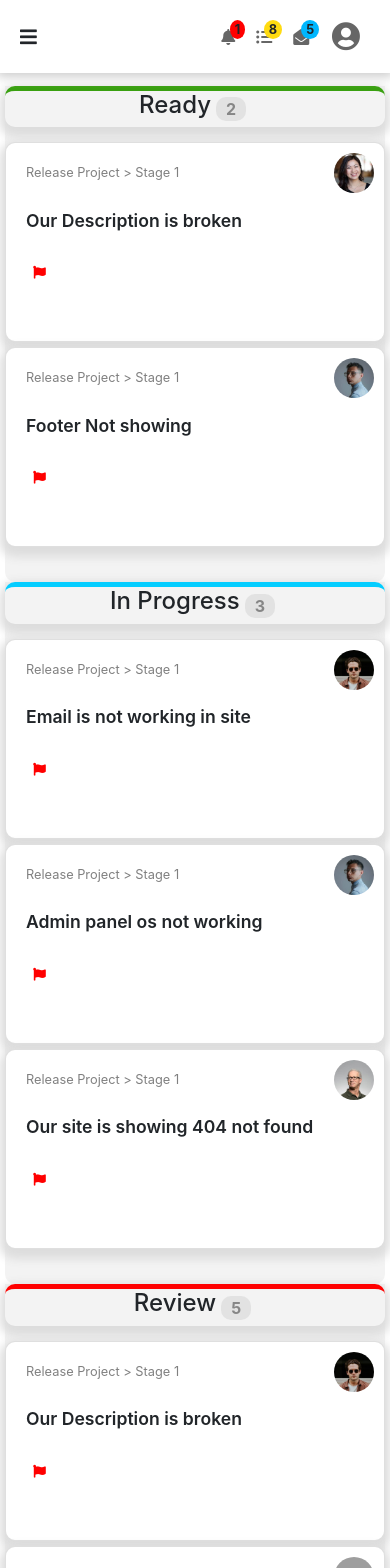
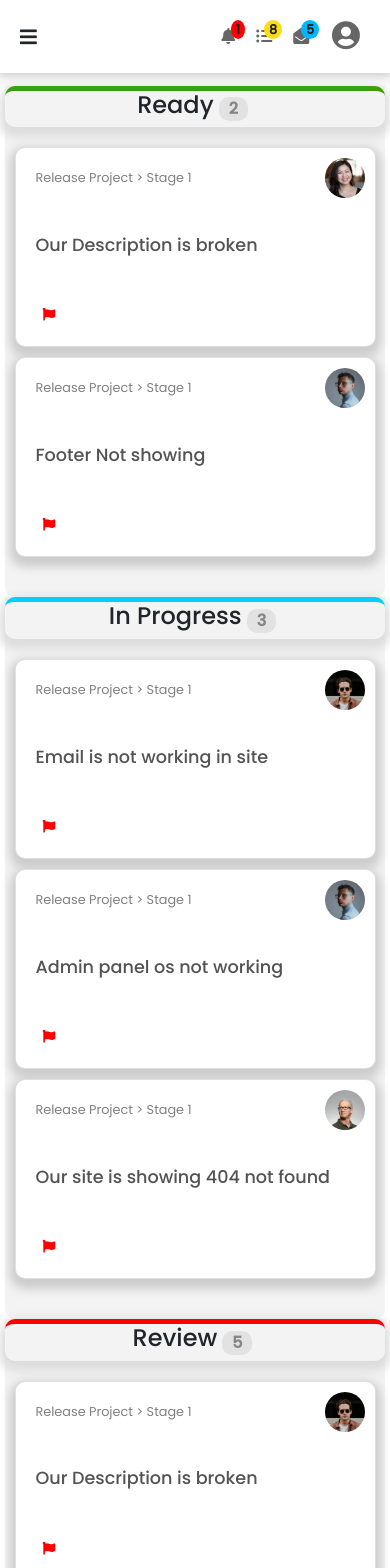
Before and after one commit to Kallyan01/React-Dashboard, a React (Create React App) app: page /ReleaseProject in a window 390 px wide. Shown: the top 1568 px of the page. Built offline with nearby package versions, Linux system fonts and the light colour scheme; grey boxes are pictures that could not be loaded.

Commit message:
added styles

```diff
--- a/src/App.css
+++ b/src/App.css
@@ -1,3 +1,4 @@
+@import url('https://fonts.googleapis.com/css2?family=Poppins:wght@200;300;400;500&display=swap');
 :root
 {
 --light-mode-bg : #5B4DE0;
@@ -8,4 +9,5 @@
   padding: 0;
   margin: 0;
   box-sizing: border-box;
+  font-family: 'Poppins', sans-serif;
 }
--- a/src/components/Dashboard/Dashboard.css
+++ b/src/components/Dashboard/Dashboard.css
@@ -13,16 +13,17 @@
 .traffic
 {
     width: 100%;
-    padding: 5% 0 0 0;
+    padding: 5% 2% 0 2%;
     display: grid;
     place-items: center;
 }
 .traffic-title
 {
-    width: 85%;
+    width: 100%;
     display: flex;
     justify-content: space-between;
     align-items: center;
+    padding: 0 7%;
 }
 .usertable
 {
@@ -56,13 +57,15 @@
     font-weight: 600;
     /* border-radius: 5px; */
     width: 33%;
+    font-weight: 500;
     /* padding: 5px; */
     background-color: rgb(235, 235, 235);
     color: rgb(85, 85, 85);
 }
 .dmy .active
 {
-    background-color: rgb(185, 185, 185);
+    background-color: blue;
+    color: #fff;
 }
 .download-data
 {
@@ -80,10 +83,16 @@
     transition: all .5s ease;
     transform: scale(1.1);
 }
-@media screen and (max-width:850px){
+@media screen and (max-width:1150px){
     .traffic
     {
-        padding: 20% 20px 0 0;
+        margin: 5% 0 0 0;
+    }
+}
+@media screen and (max-width:760px){
+    .traffic
+    {
+        margin: 20% 0 0 0;
     }
     .usertable
 {
@@ -91,6 +100,56 @@
     overflow-X: scroll;
     padding: 0;
 }
+.dmy
+{
+    /* background-color: red; */
+    height: 30px;
+    width: 150px;
+    display: flex;
+    justify-content: center;
+    cursor: pointer;
+}
+
+.dmy .day,.dmy .month ,.dmy .year
+{
+    border: 1px solid gray;
+    display: grid;
+    place-items: center;
+    font-weight: 600;
+    font-size: .8em;
+    /* border-radius: 5px; */
+    width: 33%;
+    /* padding: 5px; */
+    background-color: rgb(235, 235, 235);
+    color: rgb(85, 85, 85);
+}
+
+.download-data
+{
+
+    height: 30px;
+    width: 30px;
+
+}
+.dmy .active
+{
+    background-color: blue;
+    color: #fff;
+}
+.traffic-title
+{
+    /* background-color: red; */
+    width: 100%;
+    padding: 5px 10px;
+}
+.traffic-title-heading h3
+{
+    font-size: 1.5em;
+}
+.traffic-title-heading p
+{
+    font-size: .9rem;
+}
 
 
 }
--- a/src/components/Index.css
+++ b/src/components/Index.css
@@ -1,7 +1,7 @@
 
 .sidebar {
     /* float: left; */
-    position: absolute;
+    position: fixed;
     top: 0;
     left: 0;
     bottom: 0;
--- a/src/components/Sidebar/Sidebar.css
+++ b/src/components/Sidebar/Sidebar.css
@@ -1,25 +1,26 @@
-.option
-{
+.option {
     display: flex;
     align-items: center;
     padding: 10%;
     margin: 5px 10px;
     min-width: 100%;
-    height: 5vh;
+    height: 7%;
     width: 200px;
-   cursor: pointer;
+    cursor: pointer;
+    outline: none;
+    border: none;
     /* justify-content:space-between; */
 
 }
-.control
-{
+
+.control {
     height: 10%;
     /* background-color: red; */
     position: relative;
     /* padding: 10px; */
 }
-.control i
-{
+
+.control i {
     position: absolute;
     top: 0;
     right: 0;
@@ -29,38 +30,60 @@
     color: #fff;
     border-radius: 50%;
 }
-.option:hover .icon
-{
-    color: #000 !important;
+
+.option:hover .icon {
+    color: rgb(255, 0, 0) !important;
 
 
 }
-.sidebar .active .option
-{
+
+.sidebar .active .option {
+    position: relative;
     background-color: rgb(255, 255, 255);
-    border-radius: 20px 0 0 20px;
+    border-radius: 20px;
 }
-.sidebar .active .icon , .sidebar .active .option-value
-{
+
+.sidebar .active .option::after {
+    position: absolute;
+    content: '';
+    top: 0;
+    left: 0;
+    height: 5px;
+    width: 95%;
+    border-radius: 0 0 10px 0;
+    background-color: rgb(24, 5, 68);
+
+}
+
+.sidebar .active .option::before {
+    position: absolute;
+    content: '';
+    bottom: 0;
+    left: 0;
+    height: 5px;
+    width: 95%;
+    border-radius: 0 10px 0 0;
+    background-color: rgb(24, 5, 68);
+
+}
+
+
+.sidebar .active .icon, .sidebar .active .option-value {
     color: #000 !important;
 }
-.option:hover .option-value
-{
-    color: #000 !important;
+
+.option:hover .option-value {
+    color: rgb(255, 0, 0) !important;
 
 }
-.option:hover
-{
-    background-color: rgb(255, 255, 255);
-    border-radius: 20px 0 0 20px;
-}
-.option .icon
-{
+
+
+.option .icon {
     margin: 0 20px 0 0;
     color: #fff;
 }
-.option-value
-{
+
+.option-value {
     color: #fff;
     font-weight: 500;
     /* padding-right:10px ; */
--- a/src/components/Users/User.css
+++ b/src/components/Users/User.css
@@ -21,8 +21,8 @@
 
 .userimg img {
     border-radius: 50%;
-    height: 30px;
-    width: 30px;
+    height: 40px;
+    width: 40px;
 }
 
 .userdetails {
@@ -57,8 +57,9 @@
 }
 .usercountry img
 {
-    height: 15px;
-    width: 20px;
+    height: 20px;
+    width: 25px;
+    margin: 10px 0 0 0;
 }
 .userpayment
 {
@@ -69,3 +70,30 @@
     height: 100%;
     margin: 0;
 }
+.userpayment i
+{
+    margin-top: 5px;
+   font-size: 1.3em;
+}
+.userdetails p:nth-child(1)
+{
+    font-size: .9em;
+    font-weight: 600;
+    color: rgb(78, 78, 78);
+}
+.userdetails p:nth-child(2)
+{
+    color: rgb(102, 102, 102);
+    font-weight: 500;
+}
+.useractivity p:nth-child(1)
+{
+    font-size: .7em;
+    font-weight: 600;
+    color: rgb(78, 78, 78);
+}
+.useractivity p:nth-child(2)
+{
+    color: rgb(102, 102, 102);
+    font-weight: 500;
+}
--- a/src/components/Users/User.js
+++ b/src/components/Users/User.js
@@ -13,7 +13,7 @@ function User({name,register,country,usage,payment,pic,lastactive}) {
                     <td >
                         <div className='userdetails'>
                             <p>{name}</p>
-                            <p>Ragistered : {register}</p>
+                            <p>New | Ragistered : {register}</p>
                         </div>
                     </td>
                     <td >
--- a/src/components/Widgets/Card.css
+++ b/src/components/Widgets/Card.css
@@ -3,10 +3,14 @@
     width: 100%;
     height: 200px;
     padding: 20px;
-    margin: 5px 0;
+    margin: 10px 0;
     border-radius: 10px;
     box-shadow: 0px 5px 10px 5px rgb(221, 221, 221);
     cursor: move;
+    transition:all .5s ease-in-out;
+}
+.card:hover {
+    transform: scale(1.05);
 }
 .cardlist
 {
@@ -15,6 +19,16 @@
     padding: 10px 0;
     width: 100%;
 }
+.details
+{
+    display: flex;
+    flex-direction: column;
+    /* background-color: red; */
+    height: 100%;
+    justify-content: space-between;
+    position: relative;
+}
+
 .details .path
 {
     color: gray;
@@ -24,7 +38,8 @@
 {
    padding: 25px 0;
    font-size: 1.1em;
-   font-weight: 600;
+   font-weight: 500;
+   color: rgba(37, 37, 37, 0.788);
 
 }
 
@@ -40,3 +55,16 @@
     width: 40px;
     border-radius: 50%;
 }
+@media screen and (max-width:760px){
+    .card {
+        position: relative;
+        width: 95%;
+        height: 200px;
+        padding: 20px;
+        margin: 10px auto;
+        border-radius: 10px;
+        box-shadow: 0px 5px 10px 5px rgb(204, 204, 204);
+        cursor: move;
+    }
+
+}
--- a/src/components/Widgets/Graph.js
+++ b/src/components/Widgets/Graph.js
@@ -1,4 +1,4 @@
-import React from 'react'
+import React,{useState,useEffect} from 'react'
 import {
     ResponsiveContainer,
     AreaChart,
@@ -11,6 +11,22 @@ import {
     CartesianGrid,
 } from "recharts";
 export default function Graph() {
+    const [ScreenWidth,setScreenWidth]=useState(0)
+    useEffect(() => {
+         window.addEventListener('resize',((env)=>{
+            setScreenWidth(env.currentTarget.outerWidth)
+        }))
+
+
+      return () => {
+        window.removeEventListener('resize',(env)=>{
+            setScreenWidth(env.currentTarget.outerWidth)
+        })
+      }
+    }, [ScreenWidth])
+
+
+
     const data = [
         {
             value: 75,
@@ -74,7 +90,7 @@ export default function Graph() {
         }
     ]
     return (
-        <ResponsiveContainer width="90%" height={400}>
+        <ResponsiveContainer width={ScreenWidth<=450?"100%":"90%"} height={ScreenWidth<=450?300:400}>
             <AreaChart data={data}>
                 <defs>
                     <linearGradient id='color' x1="0" y1="0" x2="0" y2="1">
```
